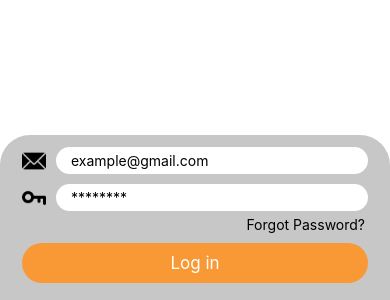
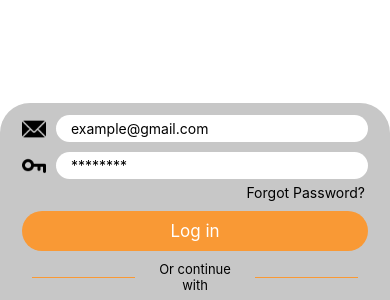
Before and after one commit to cangeldev/BusTicketApp, a React Native app: screen / in a window 390 px wide. Shown: the part 544-844 px from the top of the page. Built offline with nearby package versions, Linux system fonts and the light colour scheme.

Commit message:
Divider Eklendi.

```diff
--- /dev/null
+++ b/src/components/divider/divider.tsx
@@ -0,0 +1,17 @@
+import { View, Text } from 'react-native'
+import React from 'react'
+import style from './style'
+
+export const Divider = () => {
+    return (
+        <View style={style.container}>
+            <View style={style.containerWrap} />
+            <View >
+                <Text style={style.text}>
+                    Or continue with
+                </Text>
+            </View >
+            <View style={style.containerWrap} />
+        </View>
+    )
+}
--- /dev/null
+++ b/src/components/divider/index.ts
@@ -0,0 +1 @@
+export { Divider } from "./divider"
--- /dev/null
+++ b/src/components/divider/style.ts
@@ -0,0 +1,22 @@
+import { StyleSheet } from "react-native"
+import colors from "../../assets/colors/colors"
+
+export default StyleSheet.create({
+    containerWrap: {
+        flex: 1,
+        height: 1,
+        backgroundColor: colors.orange,
+    },
+    container: {
+        marginHorizontal: 25,
+        flexDirection: 'row',
+        alignItems: 'center',
+    },
+    text: {
+        width: 100,
+        textAlign: 'center',
+        color: colors.black,
+        fontSize: 13,
+        marginHorizontal: 10
+    }
+})
--- a/src/components/index.ts
+++ b/src/components/index.ts
@@ -1,2 +1,3 @@
 export { CustomInput } from "./customInput/index"
 export { CustomButton } from "./customButton/index"
+export { Divider } from "./divider/index"
--- a/src/loginPage/loginPage.tsx
+++ b/src/loginPage/loginPage.tsx
@@ -1,7 +1,7 @@
 import { View, Text } from 'react-native'
 import React from 'react'
 import style from './style'
-import { CustomButton, CustomInput } from '../components'
+import { CustomButton, CustomInput, Divider } from '../components'
 import { Email, Password } from '../assets'
 
 export const LoginPage = () => {
@@ -20,6 +20,7 @@ export const LoginPage = () => {
                     Forgot Password?
                 </Text>
                 <CustomButton title='Log in' />
+                <Divider />
             </View>
         </View>
     )
```
